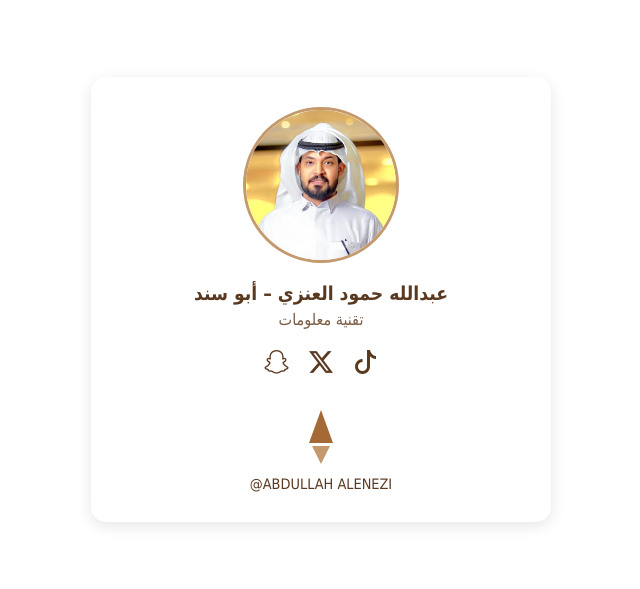
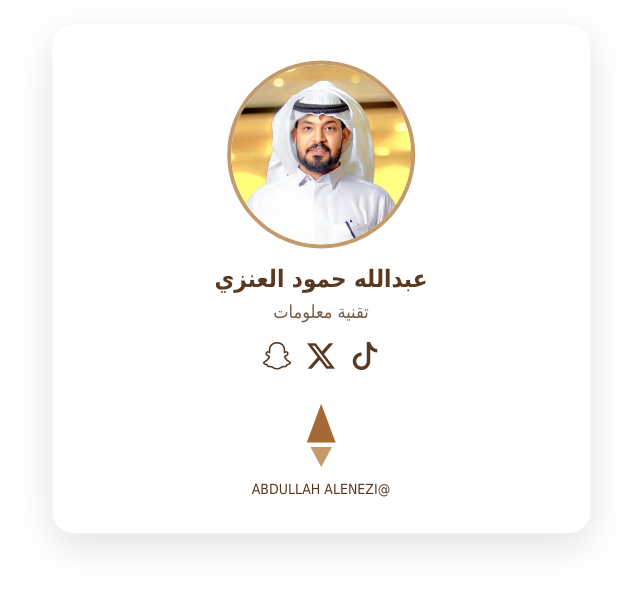
Before and after one commit to abody97/ABDULLAH, a plain HTML site: page index.html in a window 1280 px wide. Shown: the part 121-710 px from the top of the page, without its empty margins (319-959 px from the left). Drawn offline with nearby package versions, Linux system fonts and the light colour scheme.

Commit message:
Update index.html
Signed-off-by: Abdullah Al-Enezi <85905616+abody97@users.noreply.github.com>

```diff
--- a/index.html
+++ b/index.html
@@ -1,94 +1,113 @@
 <!DOCTYPE html>
 <html lang="ar" dir="rtl">
 <head>
-  <meta charset="UTF-8">
-  <meta name="viewport" content="width=device-width, initial-scale=1.0">
-  <title>عبدالله حمود العنزي - أبو سند</title>
+<meta charset="UTF-8" />
+<meta name="viewport" content="width=device-width, initial-scale=1" />
+<title>عبدالله حمود العنزي  </title>
 <link rel="stylesheet" href="https://cdn.jsdelivr.net/npm/bootstrap-icons/font/bootstrap-icons.css">
 <style>
-    body {
-      font-family: Tahoma, sans-serif;
-      background-color: #fff;
-      color: #5a3921;
-      display: flex;
-      justify-content: center;
-      align-items: center;
-      min-height: 100vh;
-      margin: 0;
-      padding: 20px;
+  :root{
+    --brand:#5a3921;
+    --brand-2:#c49a6c;
   }
-    .card {
-      background: #fff;
-      border-radius: 15px;
-      box-shadow: 0 4px 15px rgba(0,0,0,0.1);
-      text-align: center;
-      padding: 30px;
-      max-width: 400px;
-      width: 100%;
+  /* خلفية بسيطة */
+  body{
+    margin:0;
+    font-family: Tahoma, system-ui, sans-serif;
+    background:#fff;
+    color:var(--brand);
+    height:100svh;       /* يضمن التمركز في الجوالات */
+    overflow:hidden;     /* يمنع التمرير مع التثبيت */
   }
-    img.profile {
-      width: 150px;
-      height: 150px;
-      border-radius: 50%;
-      object-fit: cover;
-      border: 3px solid #c49a6c;
+
+  /* الحاوية ثابتة ومتمركزة دائماً */
+  .centered{
+    position:fixed;
+    inset:50% auto auto 50%;
+    transform:translate(-50%,-50%);
+    width:clamp(320px, 42vw, 560px); /* حجم البطاقة يتدرّج */
   }
-    h1 {
-      margin: 15px 0 5px;
-      font-size: 1.2rem;
+
+  .card{
+    background:#fff;
+    border-radius:22px;
+    box-shadow:0 12px 40px rgba(0,0,0,.12);
+    padding:clamp(20px, 3.5vw, 36px);
+    text-align:center;
   }
-    p.subtitle {
-      margin: 0 0 20px;
-      color: #7a5b43;
-      font-size: 1rem;
+
+  .profile{
+    width:clamp(120px, 22vw, 180px);
+    height:clamp(120px, 22vw, 180px);
+    border-radius:50%;
+    object-fit:cover;
+    border:4px solid var(--brand-2);
+    display:block;
+    margin-inline:auto;
   }
-    .social-icons {
-      margin: 15px 0;
+
+  h1{
+    margin:16px 0 6px;
+    font-size:clamp(18px, 2.2vw, 24px);
+    line-height:1.3;
   }
-    .social-icons a {
-      display: inline-block;
-      margin: 0 8px;
-      font-size: 1.5rem;
-      color: #5a3921;
-      text-decoration: none;
-      transition: 0.3s;
+
+  .subtitle{
+    margin:0 0 18px;
+    color:#7a5b43;
+    font-size:clamp(14px, 1.7vw, 18px);
   }
-    .social-icons a:hover {
-      color: #c49a6c;
+
+  .social{
+    display:flex;
+    justify-content:center;
+    gap:clamp(10px, 2vw, 16px);
+    margin:12px 0 4px;
   }
-    .logo {
-      margin-top: 30px;
+  .social a{
+    font-size:clamp(22px, 3vw, 28px);
+    color:var(--brand);
+    text-decoration:none;
+    transition:transform .2s, color .2s;
   }
-    .logo svg {
-      width: 60px;
-      height: 60px;
+  .social a:active,
+  .social a:hover{ color:var(--brand-2); transform:translateY(-2px); }
+
+  .logo{
+    margin-top:clamp(18px, 2.8vw, 26px);
   }
-    .handle {
-      font-size: 0.9rem;
-      color: #5a3921;
-      margin-top: 5px;
+  .logo svg{ width:clamp(56px, 8vw, 72px); height:auto; }
+  .handle{ margin-top:6px; font-size:clamp(12px, 1.6vw, 14px); }
+
+  /* دعم الشاشات الصغيرة جداً */
+  @media (max-width:360px){
+    .centered{ width:92vw; }
   }
 </style>
 </head>
 <body>
 
+  <div class="centered">
     <div class="card">
       <img src="profile.jpg" alt="Abdullah" class="profile">
-    <h1>عبدالله حمود العنزي – أبو سند</h1>
-    <p class="subtitle">تقنية معلومات</p>
 
-    <div class="social-icons">
-      <a href="https://www.tiktok.com/@k_.s4?_t=ZS-8ysTPOKP4Nt&_r=1" target="_blank"><i class="bi bi-tiktok"></i></a>
-      <a href="https://x.com/abdallah___24?t=SUsJy9DNUtFmI9nfKySW3w&s=09" target="_blank"><i class="bi bi-twitter-x"></i></a>
-      <a href="https://www.snapchat.com/add/ab-g38?share_id=Z_IOS1et5mM&locale=ar-AE" target="_blank"><i class="bi bi-snapchat"></i></a>
+      <h1>عبدالله حمود العنزي  </h1>
+      <div class="subtitle">تقنية معلومات</div>
+
+      <div class="social">
+        <a href="https://www.tiktok.com/@k_.s4?_t=ZS-8ysTPOKP4Nt&_r=1" target="_blank" aria-label="TikTok"><i class="bi bi-tiktok"></i></a>
+        <a href="https://x.com/abdallah___24?t=SUsJy9DNUtFmI9nfKySW3w&s=09" target="_blank" aria-label="X"><i class="bi bi-twitter-x"></i></a>
+        <a href="https://www.snapchat.com/add/ab-g38?share_id=Z_IOS1et5mM&locale=ar-AE" target="_blank" aria-label="Snapchat"><i class="bi bi-snapchat"></i></a>
       </div>
 
       <div class="logo">
-      <svg xmlns="http://www.w3.org/2000/svg" viewBox="0 0 100 100">
-        <polygon points="50,5 70,60 30,60" fill="#a56935"/>
-        <polygon points="35,65 65,65 50,95" fill="#c49a6c"/>
+        <!-- شعار بسيط -->
+        <svg xmlns="http://www.w3.org/2000/svg" viewBox="0 0 100 100" role="img" aria-label="A Logo">
+          <polygon points="50,6 70,60 30,60" fill="#a56935"/>
+          <polygon points="35,66 65,66 50,94" fill="#c49a6c"/>
         </svg>
-      <div class="handle">ABDULLAH ALENEZI@</div>
+        <div class="handle">@ABDULLAH&nbsp;ALENEZI</div>
+      </div>
     </div>
   </div>
 
```
Lines whose indentation alone changed are shown as unchanged.
